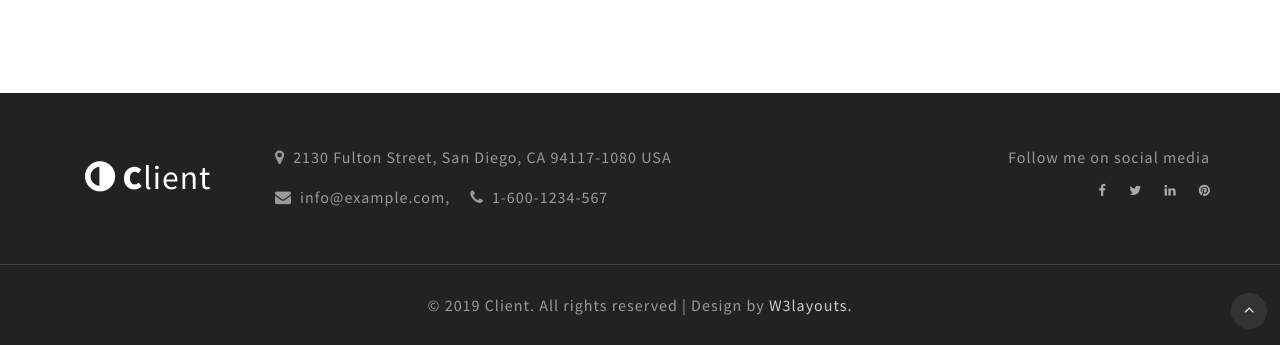
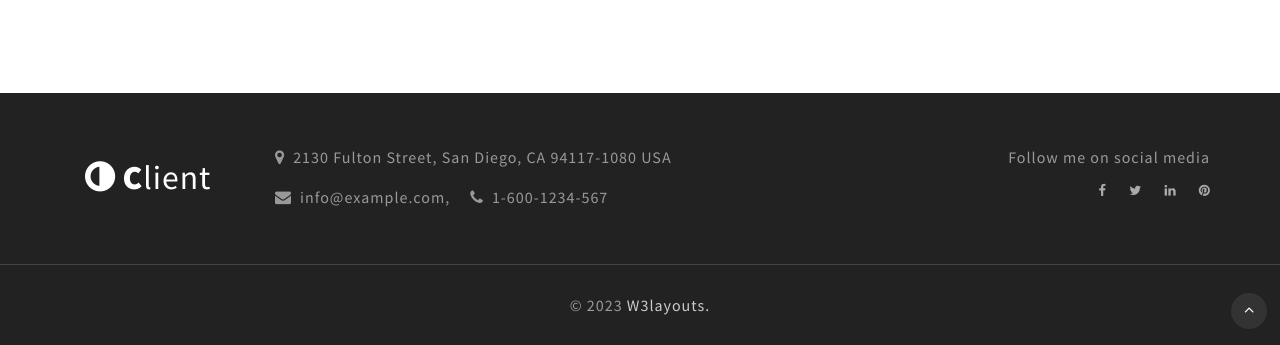
Before and after one commit to theoneinchpunch/myweb, a plain HTML site: page index.html in a window 1280 px wide. Shown: the part 4456-4801 px from the top of the page. Drawn offline with Linux system fonts and the light colour scheme.

Commit message:
Update index.html

```diff
--- a/index.html
+++ b/index.html
@@ -7,7 +7,7 @@ License URL: http://creativecommons.org/licenses/by/3.0/
 <!DOCTYPE html>
 <html lang="en">
 <head>
-<title>Client Personal Category Flat Bootstrap Responsive Website Template | Home :: w3layouts</title>
+<title>My personal Website</title>
 <!-- for-mobile-apps -->
 <meta name="viewport" content="width=device-width, initial-scale=1">
 <meta http-equiv="Content-Type" content="text/html; charset=utf-8" />
@@ -438,7 +438,7 @@ Smartphone Compatible web template, free webdesigns for Nokia, Samsung, LG, Sony
 <!-- copyright -->
 <div class="copyright py-3 text-center">
 	<div class="container">
-		<p class="my-2">© 2019 Client. All rights reserved | Design by
+		<p class="my-2">© 2023
 			<a href="http://w3layouts.com"> W3layouts.</a>
 		</p>
 	</div>
```
